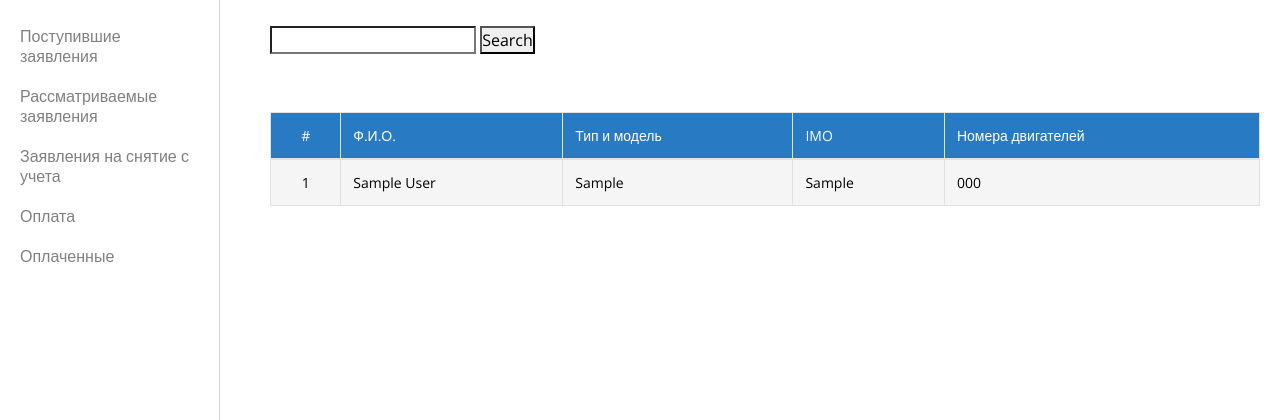
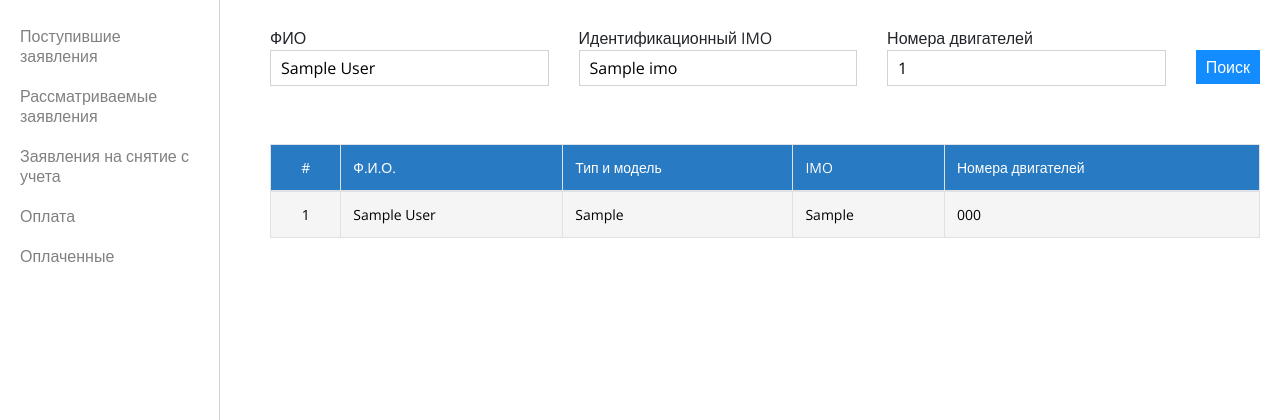
Before and after one commit to Claim2001/ICMC, a Django app: template main/templates/main/inspector_payed_requests.html in a window 1280 px wide. Shown: the part 44-464 px from the top of the page. Run offline with Django 3.2, Linux system fonts and the light colour scheme; tables that the repository leaves empty hold one stand-in row (values such as "Sample post"); the template is opened without the code that fills it: values that come from a table or form of the project are taken from there, most other values are stand-ins (such as "Sample title", 1, 10 or a date in 2020); some libraries are stand-ins or nearby versions.

Commit message:
normal search

```diff
--- a/main/static/main/css/main.css
+++ b/main/static/main/css/main.css
@@ -693,6 +693,30 @@ table.no-select tbody tr {
     margin-bottom: 50px;
 }
 
+.searchBar form {
+    display: flex;
+    flex-direction: row;
+}
+
+.searchBar label {
+    display: block;
+    margin-right: 30px;
+    flex: 1;
+}
+
+.searchBar label input {
+    width: 100%;
+    padding: 5px 10px;
+    border: 1px solid lightgray;
+}
+
+button.searchButton {
+    background-color: #138cff;
+    color: #ffffff;
+    border: none;
+    padding: 5px 10px;
+}
+
 /* ************************************* */
 /* just for a moment */
 h1 {
--- a/main/templates/main/inspector_payed_requests.html
+++ b/main/templates/main/inspector_payed_requests.html
@@ -5,8 +5,13 @@
 
     <div class="searchBar">
         <form action="" method="get">
-            <label for="full_name"><input type="search" name="full_name"></label>
-            <button class="searchButton" type="submit">Search</button>
+            <label for="full_name">ФИО<br><input type="search" name="full_name" value="{{ full_name|default_if_none:'' }}"></label>
+            <label for="imo">Идентификационный IMO<br><input type="search" name="imo" value="{{ imo|default_if_none:'' }}"></label>
+            <label for="full_name">Номера двигателей<br><input type="search" name="engine_number" value="{{ engine_number|default_if_none:'' }}"></label>
+            <div>
+                <br>
+                <button class="searchButton" type="submit">Поиск</button>
+            </div>
         </form>
     </div>
 
```
Also changed, not shown: main/views.py (+11 -3 lines).
